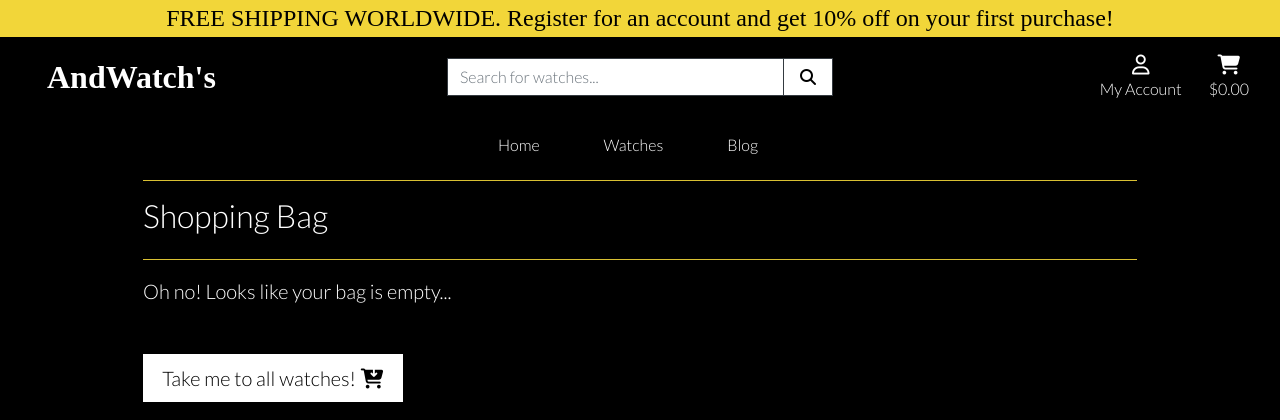
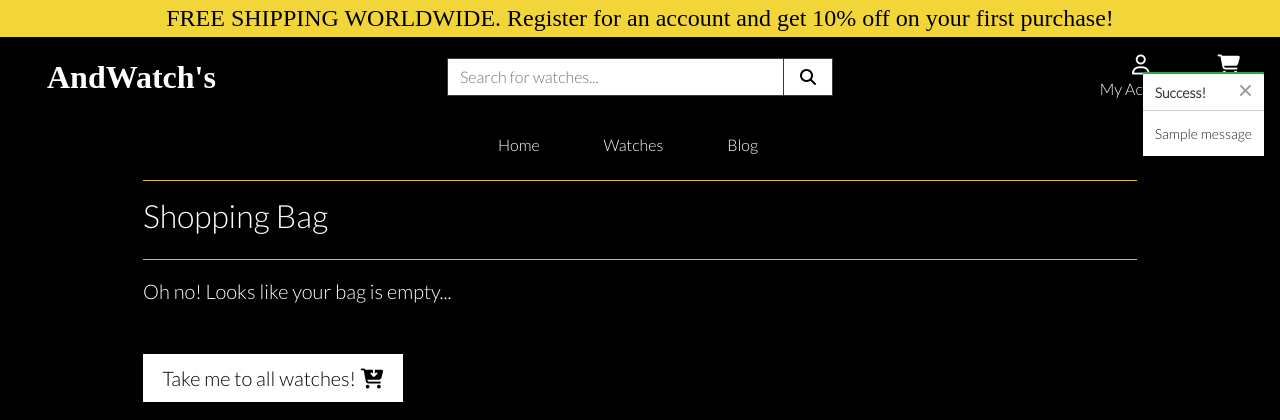
Before and after one commit to erikandersson96/portfolio-project-five, a Django app: page /bag/ in a window 1280 px wide. Shown: the top 420 px of the page. Run offline with Django 3.2, Linux system fonts and the light colour scheme; tables that the repository leaves empty hold one stand-in row (values such as "Sample post"); one stand-in notice (Sample message) is shown; parts of the project's set-up code (start-up, migrations or seed data) failed here and were passed over; some libraries are stand-ins or nearby versions; some web fonts are replaced.

Commit message:
Add toasts & function to give users feedback messages

```diff
--- a/andwatch/settings.py
+++ b/andwatch/settings.py
@@ -86,6 +86,8 @@ TEMPLATES = [
         },
     },
 ]
+
+MESSAGE_STORAGE = 'django.contrib.messages.storage.session.SessionStorage'
 
 AUTHENTICATION_BACKENDS = [
     # Needed to login by username in Django admin, regardless of `allauth`
--- a/bag/views.py
+++ b/bag/views.py
@@ -1,4 +1,7 @@
 from django.shortcuts import render, redirect, reverse, HttpResponse
+from django.contrib import messages
+
+from products.models import Product
 
 
 def view_bag(request):
@@ -13,6 +16,7 @@ def add_to_bag(request, item_id):
     """
     A view to add product and quantity to the bag view
     """
+    product = Product.objects.get(pk=item_id)
     quantity = int(request.POST.get('quantity'))
     redirect_url = request.POST.get('redirect_url')
     bag = request.session.get('bag', {})
@@ -21,6 +25,8 @@ def add_to_bag(request, item_id):
         bag[item_id] += quantity
     else:
         bag[item_id] = quantity
+        messages.success(
+            request, f'{product.watch_model}, added to your shopping bag!')
 
     request.session['bag'] = bag
     return redirect(redirect_url)
--- a/static/css/base.css
+++ b/static/css/base.css
@@ -166,6 +166,23 @@ footer {
     cursor: pointer;
 }
 
+/* -------------------------------- Bootstrap toasts */
+
+.message-container {
+    position: fixed;
+    top: 72px;
+    right: 15px;
+    z-index: 99999999999;
+}
+
+.custom-toast {
+    overflow: visible;
+}
+
+.toast-capper {
+    height: 2px;
+}
+
 /* -------------------------------- Media Queries */
 
 /* Slightly larger container on xl screens */
--- a/templates/base.html
+++ b/templates/base.html
@@ -120,7 +120,25 @@
     </header>
 
     {% if messages %}
-        <div class="message-container"></div>
+        <div class="message-container">
+          {% for message in messages %}
+
+            {% with message.level as level %}
+
+              {% if level == 40 %}
+                {% include 'includes/toasts/toast_error.html' %}
+              {% elif level == 30 %}
+                {% include 'includes/toasts/toast_warning.html' %}
+              {% elif level == 25 %}
+                {% include 'includes/toasts/toast_success.html' %}
+              {% else %}
+                {% include 'includes/toasts/toast_info.html' %}
+              {% endif %}
+
+            {% endwith %}
+
+          {% endfor %}
+        </div>
     {% endif %}
 
     {% block page_header %}
@@ -130,6 +148,9 @@
     {% endblock %}
 
     {% block postloadjs %}
+        <script type="text/javascript">
+            $('.toast').toast('show');
+        </script>
     {% endblock %}
 
     <footer class="footer mt-auto py-3 text-center">
--- /dev/null
+++ b/templates/includes/toasts/toast_success.html
@@ -0,0 +1,13 @@
+<div class="toast custom-toast rounded-0 border-top-0" data-autohide="false">
+    <div class="arrow-up arrow-success"></div>
+    <div class="w-100 toast-capper bg-success"></div>
+    <div class="toast-header bg-white text-dark">
+        <strong class="mr-auto">Success!</strong>
+        <button type="button" class="ml-2 mb-1 close text-dark" data-dismiss="toast" aria-label="Close">
+            <span aria-hidden="true">&times;</span>
+        </button>
+    </div>
+    <div class="toast-body bg-white">
+        {{ message }}
+    </div>
+</div>
```
Also changed, not shown: templates/includes/toasts/toast_error.html (added, +13 -0 lines), templates/includes/toasts/toast_info.html (added, +13 -0 lines), templates/includes/toasts/toast_warning.html (added, +13 -0 lines).
